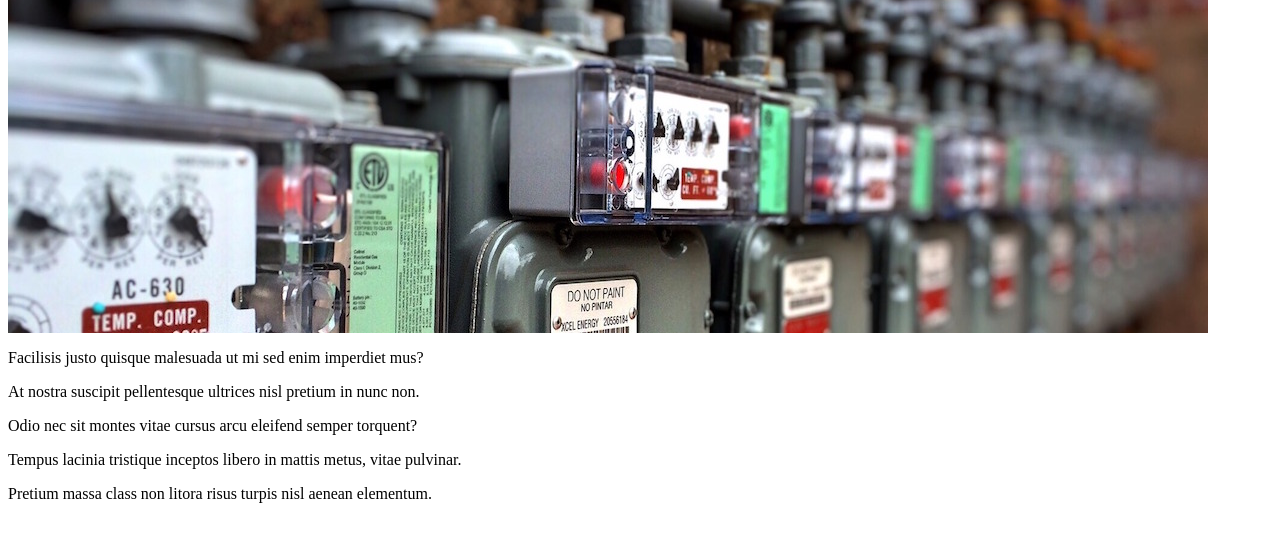
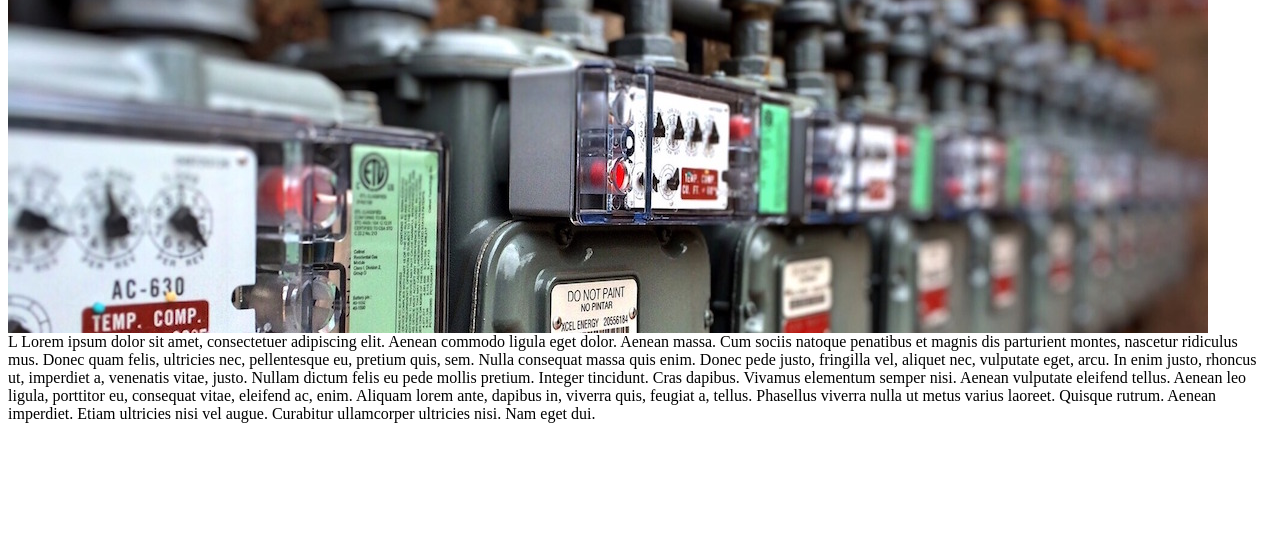
Before and after one commit to Kafloosi/html-opdrachten, a plain HTML site: page 004/homepage.html in a window 1280 px wide. Shown: the part 70-612 px from the top of the page. Drawn offline with Linux system fonts and the light colour scheme.

Commit message:
Opdracht: 004 Commit: 3.0.61 Note: Lorem Ipsum updated

```diff
--- a/004/homepage.html
+++ b/004/homepage.html
@@ -23,11 +23,22 @@
             <img src="img/elektriciteit.jpg">
         </div>
         <div id="lorem ipsum">
-                <p>Facilisis justo quisque malesuada ut mi sed enim imperdiet mus?</p>
-                <p>At nostra suscipit pellentesque ultrices nisl pretium in nunc non.</p>
-                <p>Odio nec sit montes vitae cursus arcu eleifend semper torquent?</p>
-                <p>Tempus lacinia tristique inceptos libero in mattis metus, vitae pulvinar.</p>
-                <p>Pretium massa class non litora risus turpis nisl aenean elementum.</p>
+                L Lorem ipsum dolor sit amet, consectetuer adipiscing elit.
+                Aenean commodo ligula eget dolor. Aenean massa.
+                Cum sociis natoque penatibus et magnis dis parturient montes,
+                nascetur ridiculus mus. Donec quam felis, ultricies nec, pellentesque eu,
+                pretium quis, sem. Nulla consequat massa quis enim. Donec pede justo,
+                fringilla vel, aliquet nec, vulputate eget, arcu. In enim justo, rhoncus ut,
+                imperdiet a, venenatis vitae, justo. Nullam dictum felis eu pede mollis pretium.
+                Integer tincidunt. Cras dapibus. Vivamus elementum semper nisi.
+                Aenean vulputate eleifend tellus. Aenean leo ligula, porttitor eu,
+                consequat vitae, eleifend ac, enim. Aliquam lorem ante, dapibus in,
+                viverra quis, feugiat a, tellus.
+                Phasellus viverra nulla ut metus varius laoreet.
+                Quisque rutrum. Aenean imperdiet.
+                Etiam ultricies nisi vel augue.
+                Curabitur ullamcorper ultricies nisi.
+                Nam eget dui.
         </div>
     </div>
 </body>
```
